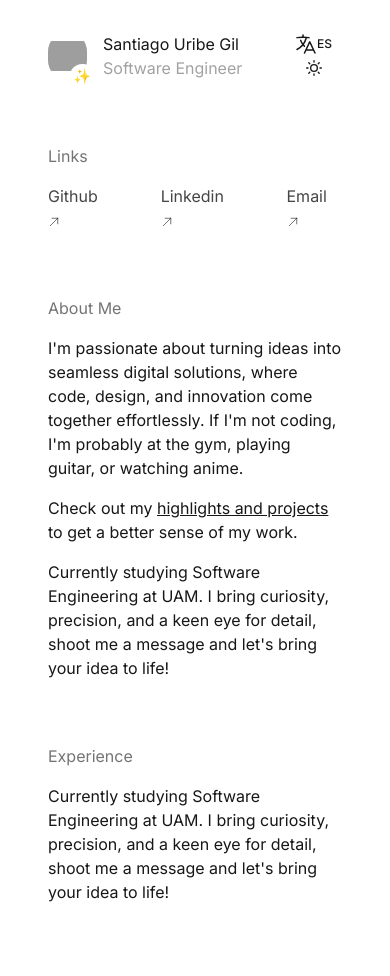
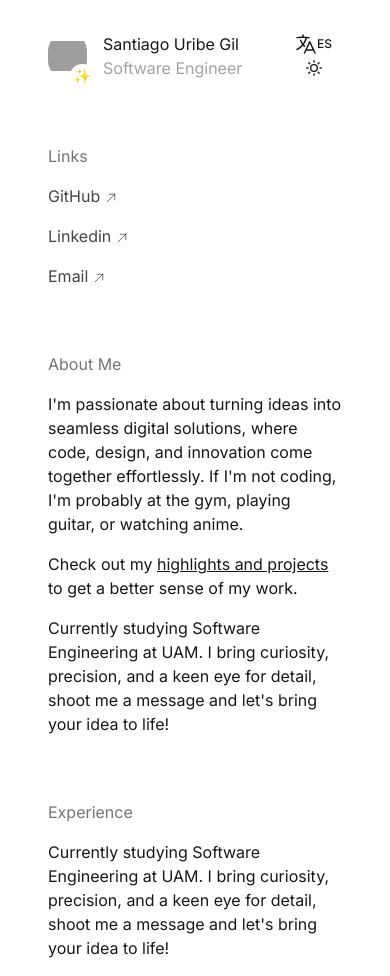
Before and after one commit to santi-ug/santiu, a Next.js app: page /en in a window 390 px wide. Before the commit the page ends 920 px from the top, so only its background shows below. Built offline with nearby package versions, Linux system fonts and the light colour scheme; grey boxes are pictures that could not be loaded.

Commit message:
working internationalization, fixed styling for different resolutions (internationalization messages not completed)

```diff
--- a/messages/en.json
+++ b/messages/en.json
@@ -1,5 +1,15 @@
 {
 	"Header": {
 		"profession": "Software Engineer"
+	},
+	"Links": {
+		"title": "Links",
+		"Github": "GitHub",
+		"Linkedin": "Linkedin",
+		"Email": "Email"
+	},
+	"About": {
+		"title": "About Me",
+		"content": "I am a software engineer with a passion for web development. I have experience in developing web applications using technologies such as HTML, CSS, JavaScript, and PHP. I am also familiar with frameworks such as React, Angular, and Laravel."
 	}
 }
--- a/messages/es.json
+++ b/messages/es.json
@@ -1,5 +1,15 @@
 {
 	"Header": {
 		"profession": "Ingeniero de Software"
+	},
+	"Links": {
+		"title": "Enlaces",
+		"Github": "GitHub",
+		"Linkedin": "Linkedin",
+		"Email": "Correo Electrónico"
+	},
+	"About": {
+		"title": "Acerca de mí",
+		"content": "Soy un ingeniero de software con pasión por el desarrollo web. Tengo experiencia en el desarrollo de aplicaciones web utilizando tecnologías como HTML, CSS, JavaScript y PHP. También estoy familiarizado con frameworks como React, Angular y Laravel."
 	}
 }
--- a/package.json
+++ b/package.json
@@ -11,6 +11,7 @@
   "dependencies": {
     "@heroicons/react": "^2.2.0",
     "@tailwindcss/typography": "^0.5.16",
+    "clsx": "^2.1.1",
     "framer-motion": "^12.4.11",
     "next": "15.2.1",
     "next-intl": "^4.0.1",
--- a/src/app/[locale]/page.tsx
+++ b/src/app/[locale]/page.tsx
@@ -1,8 +1,12 @@
+import clsx from 'clsx';
 import ContactLink from 'components/ContactLink';
 import Header from 'components/Header';
+import { useTranslations } from 'next-intl';
 import Link from 'next/link';
 
 export default function Home() {
+	const t = useTranslations();
+
 	return (
 		<div className='mx-auto flex max-w-2xl flex-col gap-16 px-8'>
 			<Header />
@@ -14,10 +18,18 @@ export default function Home() {
 }
 
 function Contact() {
+	const t = useTranslations();
+
 	return (
 		<div className='flex flex-col gap-4'>
-			<h1 className='text-tertiary'>Links</h1>
-			<div className='flex items-center gap-12'>
+			<h1 className='text-tertiary'>{t('Links.title')}</h1>
+			<div
+				className={clsx(
+					'flex flex-col gap-4',
+					'sm:flex sm:flex-col sm:gap-4',
+					'md:flex md:flex-row md:items-center md:gap-12'
+				)}
+			>
 				<ContactLink href='https://github.com/santi-ug' title='Github' />
 				<ContactLink
 					href='https://www.linkedin.com/in/santiuribeg'
--- a/src/components/ContactLink.tsx
+++ b/src/components/ContactLink.tsx
@@ -1,5 +1,6 @@
 'use client';
 
+import { useTranslations } from 'next-intl';
 import type React from 'react';
 
 export default function ContactLink({
@@ -11,6 +12,8 @@ export default function ContactLink({
 	href?: string;
 	title: string;
 }) {
+	const t = useTranslations('Links');
+
 	const handleClick = (e: React.MouseEvent) => {
 		if (email) {
 			e.preventDefault();
@@ -27,7 +30,7 @@ export default function ContactLink({
 					rel='noopener noreferrer'
 					target='_blank'
 				>
-					{title}{' '}
+					{t(title)}{' '}
 					<svg
 						className=' inline-block h-3 w-3'
 						fill='none'
@@ -52,7 +55,7 @@ export default function ContactLink({
 					target='_blank'
 					onClick={email ? handleClick : undefined} // Only add event handler for `mailto:`
 				>
-					{title}{' '}
+					{t(title)}{' '}
 					<svg
 						className=' inline-block h-3 w-3'
 						fill='none'
--- a/src/components/Header.tsx
+++ b/src/components/Header.tsx
@@ -4,7 +4,7 @@ import LanguageSwitcher from './LanguageSwitcher';
 import ThemeSwitcher from './ThemeSwitcher';
 
 export default function Header() {
-	const t = useTranslations();
+	const t = useTranslations('Header');
 
 	return (
 		<header className='flex flex-row items-center gap-4'>
@@ -24,7 +24,7 @@ export default function Header() {
 			<div className='flex flex-row justify-between w-full'>
 				<div className='flex flex-col'>
 					<h1 className='text-primary'>Santiago Uribe Gil</h1>
-					<h2 className='text-quaternary'>{t('Header.profession')}</h2>
+					<h2 className='text-quaternary'>{t('profession')}</h2>
 				</div>
 				<div className='flex flex-col  items-center relative mr-7'>
 					<div className='flex flex-col absolute gap-1 items-center '>
```
Also changed, not shown: 1 other file (tests, documents, lock files or other folders).
